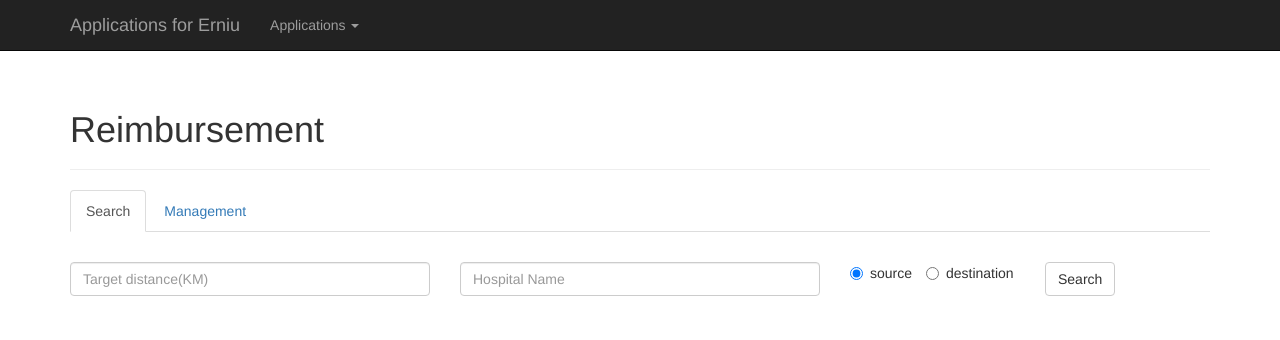
After one commit to CannedFish/app4laopo, a Flask app: template app4laopo/app4laopo/templates/reimbursement.html in a window 1280 px wide. The commit adds this page. Shown: the top 340 px of the page. Run offline with Flask 2, Linux system fonts and the light colour scheme; the template is opened without the code that fills it, so the values that code supplies are empty; some libraries are stand-ins or nearby versions.

Commit message:
add ui for reimbursement

```diff
--- a/app4laopo/app4laopo/static/src/reimbursement/app.css
+++ b/app4laopo/app4laopo/static/src/reimbursement/app.css
@@ -0,0 +1,3 @@
+#search-tab {
+  padding: 30px 0px;
+}
--- a/app4laopo/app4laopo/static/src/reimbursement/app.js
+++ b/app4laopo/app4laopo/static/src/reimbursement/app.js
@@ -0,0 +1,17 @@
+Vue.options.delimiters = ['{[{', '}]}'];
+
+var tabs = new Vue({
+  el: '#nav-tabs',
+  data: {
+    searchTab: true,
+    mgtTab: false
+  },
+  methods: {
+    toggle: (tabIdx, evt) => {
+      evt.preventDefault();
+      evt.stopPropagation();
+      tabs.searchTab = (tabIdx === 0);
+      tabs.mgtTab = (tabIdx === 1);
+    }
+  }
+});
--- a/app4laopo/app4laopo/templates/base.html
+++ b/app4laopo/app4laopo/templates/base.html
@@ -25,20 +25,20 @@
   <nav class="navbar navbar-inverse navbar-fixed-top">
     <div class="container">
       <div class="navbar-header">
-        <button type="button" class="navbar-toggle collapsed" data-toggle="collapse" data-target="navbar" aria-expanded="false" aria-controls="navbar">
+        <button type="button" class="navbar-toggle collapsed" data-toggle="collapse" data-target="#navbar" aria-expanded="false" aria-controls="navbar">
           <span class="sr-only">Toggle navigation</span>
           <span class="icon-bar"></span>
           <span class="icon-bar"></span>
           <span class="icon-bar"></span>
         </button>
-        <a class="navbar-brand" href="#">Applications for Erniu</a>
+        <a class="navbar-brand" href="{{ url_for('index') }}">Applications for Erniu</a>
       </div>
       <div id="navbar" class="navbar-collapse collapse">
         <ul class="nav navbar-nav">
           <li class="dropdown">
             <a href="#" class="dropdown-toggle" data-toggle="dropdown" role="button" aria-haspopup="true" aria-expanded="false">Applications <span class="caret"></span></a>
             <ul class="dropdown-menu">
-              <li><a href="#">Reimbursement</a></li>
+              <li><a href="{{ url_for('reimbursement.index') }}">Reimbursement</a></li>
             </ul>
           </li>
         </ul>
--- /dev/null
+++ b/app4laopo/app4laopo/templates/reimbursement.html
@@ -0,0 +1,46 @@
+{% extends "base.html" %}
+{% block head %}
+  {{ super() }}
+  <link href="{{ url_for('static', filename='src/reimbursement/app.css') }}" rel="stylesheet">
+{% endblock%}
+{% block title %}Reimbursement{% endblock %}
+{% block content %}
+  <div class="page-header">
+    <h1>Reimbursement</h1>
+  </div>
+  <div id="nav-tabs">
+    <ul class="nav nav-tabs" role="tablist">
+      <li role="presentation" id="search-tab-btn" v-bind:class="{active: searchTab}"><a href="#" v-on:click="toggle(0, $event)">Search</a></li>
+      <li role="presentation" id="mgt-tab-btn" v-bind:class="{active: mgtTab}"><a href="#" v-on:click="toggle(1, $event)">Management</a></li>
+    </ul>
+    <div id="search-tab" class="content-tab" v-bind:class="{hidden: !searchTab}">
+      <div class="row">
+        <div class="form-group col-md-4 col-xs-12">
+          <label class="sr-only" for="search-input">Search Input</label>
+          <input type="text" class="form-control" id="search-input" placeholder="Target distance(KM)" style="width:100%;">
+        </div>
+        <div class="form-group col-md-4 col-xs-12">
+          <label class="sr-only" for="hospital">Hospital Name</label>
+          <input type="text" class="form-control" id="hospital" placeholder="Hospital Name">
+        </div>
+        <div class="form-group col-md-2 col-xs-12">
+          <label class="radio-inline">
+            <input type="radio" name="hospitalOptions" id="src" value="src" checked> source
+          </label>
+          <label class="radio-inline">
+            <input type="radio" name="hospitalOptions" id="dst" value="dst"> destination
+          </label>
+        </div>
+        <div class="col-md-1 col-xs-12">
+          <button class="btn btn-default center-block">Search</button>
+        </div>
+      </div>
+    </div>
+    <div id="management-tab" class="content-tab" v-bind:class="{hidden: !mgtTab}">
+      <h2>Management Tab</h2>
+    </div>
+  </div>
+{% endblock %}
+{% block import %}
+  <script src="{{ url_for('static', filename='src/reimbursement/app.js') }}"></script>
+{% endblock %}
```
Also changed, not shown: app4laopo/app4laopo/reimbursement.py (+7 -7 lines).
